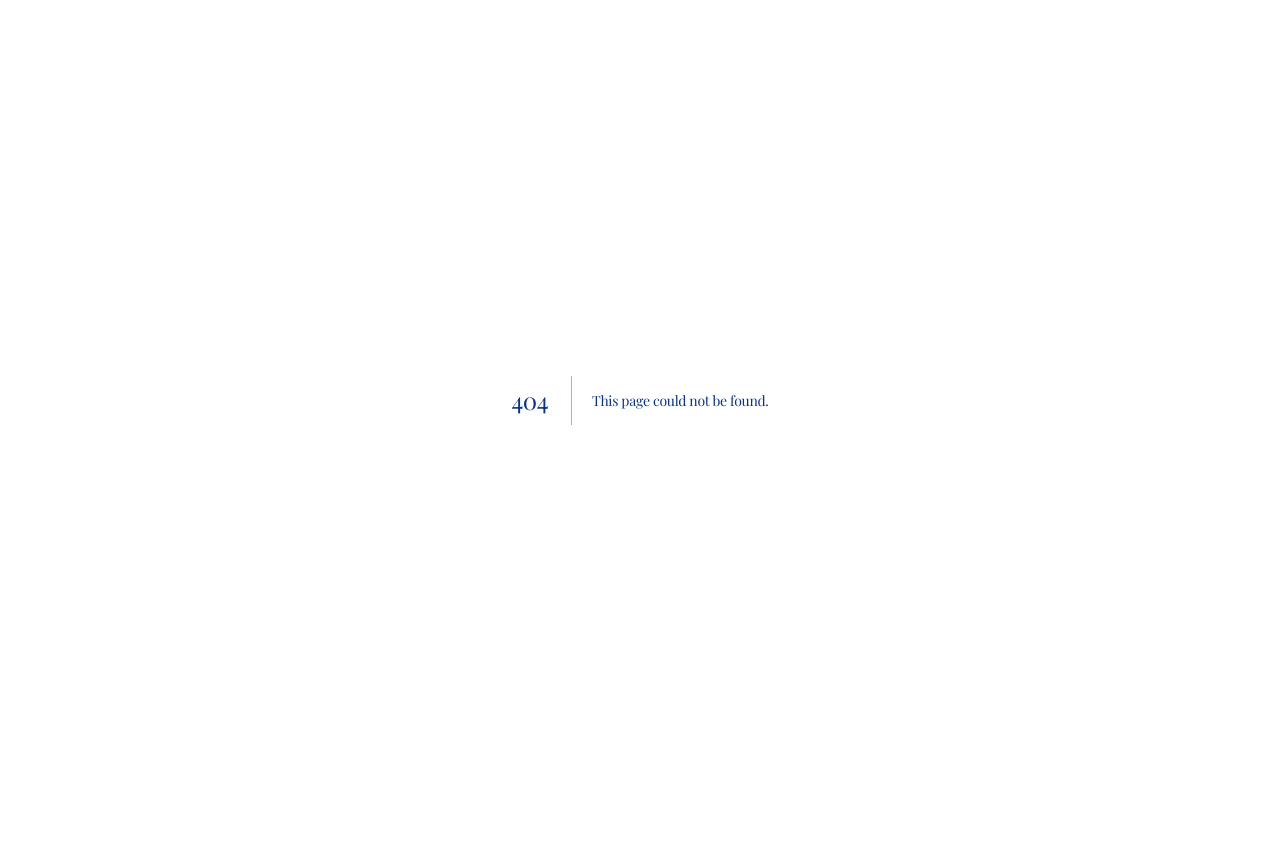
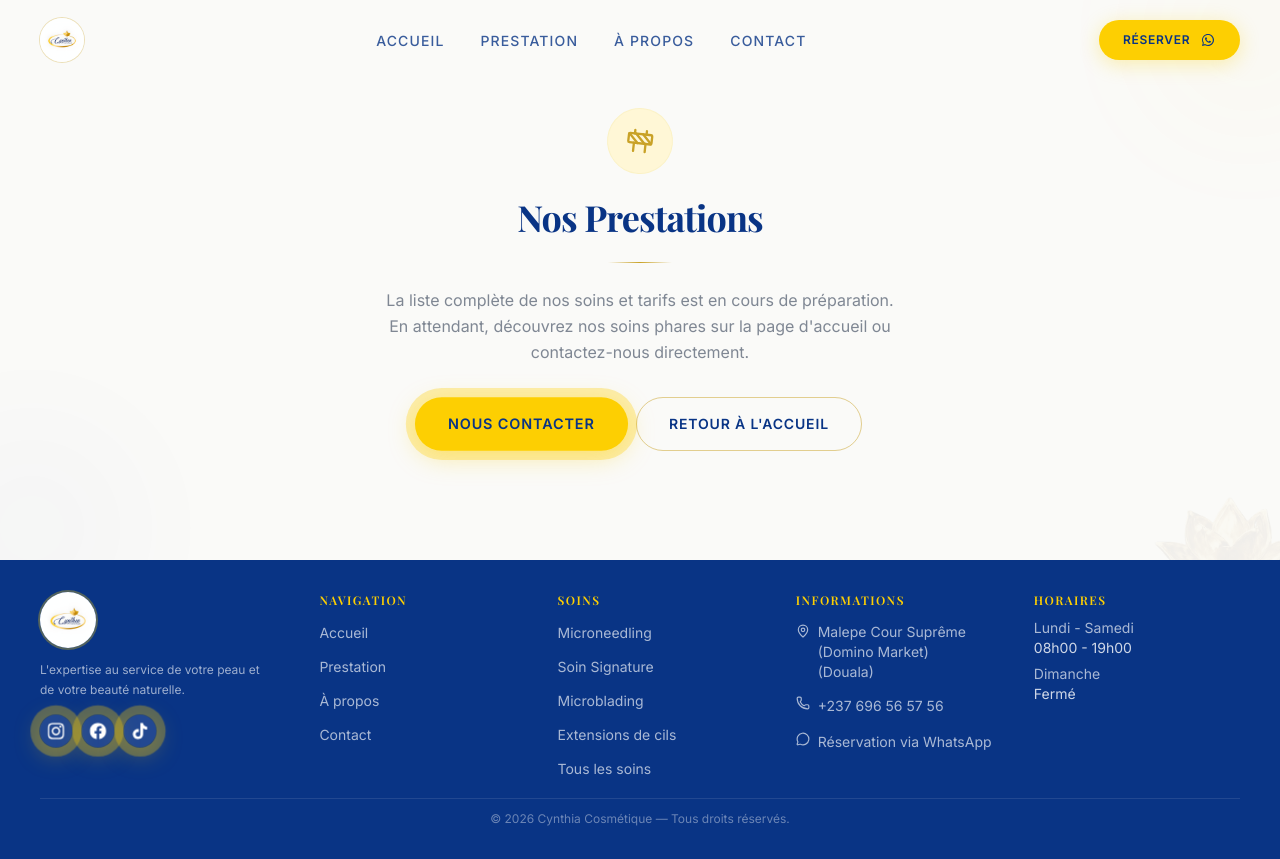
Before and after one commit to kenryalonzo/com.cythia.dev, a Next.js app: page /prestation in a window 1280 px wide. Before the commit this address had no page. Before the commit the page ends 800 px from the top, so only its background shows below. Built offline with nearby package versions, Linux system fonts and the light colour scheme.

Commit message:
feat: implement Loader and LoaderProvider components; update navigation links and add UnderConstruction pages

```diff
--- /dev/null
+++ b/app/a-propos/page.tsx
@@ -0,0 +1,25 @@
+import type { Metadata } from "next";
+import { Footer } from "@/components/Footer";
+import { Navbar } from "@/components/Navbar";
+import { UnderConstruction } from "@/components/UnderConstruction";
+
+export const metadata: Metadata = {
+	title: "À propos",
+	description:
+		"Découvrez Cynthia Cosmétique — notre histoire, notre expertise et notre passion pour la beauté naturelle à Douala.",
+};
+
+export default function AProposPage() {
+	return (
+		<>
+			<Navbar />
+			<main className="flex flex-1 flex-col">
+				<UnderConstruction
+					title="À propos"
+					subtitle="Découvrez bientôt notre histoire, notre expertise et ce qui fait de Cynthia Cosmétique un institut d'exception à Douala."
+				/>
+			</main>
+			<Footer />
+		</>
+	);
+}
--- /dev/null
+++ b/app/contact/page.tsx
@@ -0,0 +1,25 @@
+import type { Metadata } from "next";
+import { Footer } from "@/components/Footer";
+import { Navbar } from "@/components/Navbar";
+import { UnderConstruction } from "@/components/UnderConstruction";
+
+export const metadata: Metadata = {
+	title: "Contact",
+	description:
+		"Prenez rendez-vous ou contactez Cynthia Cosmétique à Douala. Soins du visage, microneedling, beauté du regard.",
+};
+
+export default function ContactPage() {
+	return (
+		<>
+			<Navbar />
+			<main className="flex flex-1 flex-col">
+				<UnderConstruction
+					title="Contact"
+					subtitle="Notre formulaire de contact et nos coordonnées complètes arrivent bientôt. En attendant, vous pouvez nous joindre directement via WhatsApp."
+				/>
+			</main>
+			<Footer />
+		</>
+	);
+}
--- a/app/layout.tsx
+++ b/app/layout.tsx
@@ -1,6 +1,7 @@
 import type { Metadata } from "next";
 import { Inter, Playfair_Display } from "next/font/google";
 import Script from "next/script";
+import { LoaderProvider } from "@/components/LoaderProvider";
 import "./globals.css";
 
 const playfair = Playfair_Display({
@@ -86,7 +87,7 @@
 			className={`${playfair.variable} ${inter.variable} h-full antialiased`}
 		>
 			<body className="min-h-full flex flex-col bg-ivory">
-				{children}
+				<LoaderProvider>{children}</LoaderProvider>
 				<Script id="scroll-restore" strategy="beforeInteractive">
 					{`if ('scrollRestoration' in history) { history.scrollRestoration = 'manual'; } window.scrollTo(0, 0);`}
 				</Script>
--- /dev/null
+++ b/app/prestation/page.tsx
@@ -0,0 +1,25 @@
+import type { Metadata } from "next";
+import { Footer } from "@/components/Footer";
+import { Navbar } from "@/components/Navbar";
+import { UnderConstruction } from "@/components/UnderConstruction";
+
+export const metadata: Metadata = {
+	title: "Prestation",
+	description:
+		"Découvrez tous les soins et prestations proposés par Cynthia Cosmétique à Douala : soins du visage, microneedling, microblading, extensions de cils.",
+};
+
+export default function PrestationPage() {
+	return (
+		<>
+			<Navbar />
+			<main className="flex flex-1 flex-col">
+				<UnderConstruction
+					title="Nos Prestations"
+					subtitle="La liste complète de nos soins et tarifs est en cours de préparation. En attendant, découvrez nos soins phares sur la page d'accueil ou contactez-nous directement."
+				/>
+			</main>
+			<Footer />
+		</>
+	);
+}
--- a/components/Explore.tsx
+++ b/components/Explore.tsx
@@ -17,26 +17,26 @@
 		title: "Soins du visage",
 		description: "Nettoyer, traiter et sublimer votre peau.",
 		image: "/assets/images/soin-visage.jpg",
-		href: "#soins-visage",
+		href: "/prestation",
 	},
 	{
 		title: "Beauté du regard",
 		description: "Sourcils parfaits, cils de rêve et regard sublimé.",
 		image: "/assets/images/beaute-au-regard.jpg",
-		href: "#beaute-regard",
+		href: "/prestation",
 	},
 	{
 		title: "Formations",
 		description:
 			"Apprenez un métier d'avenir avec nos formations certifiantes.",
 		image: "/assets/images/formation-soin.jpg",
-		href: "#formations",
+		href: "/prestation",
 	},
 	{
 		title: "À propos",
 		description: "Découvrez notre histoire, notre mission et nos valeurs.",
 		image: "/assets/images/candylip.webp",
-		href: "#a-propos",
+		href: "/a-propos",
 	},
 ];
 
--- a/components/Footer.tsx
+++ b/components/Footer.tsx
@@ -53,11 +53,11 @@
 ];
 
 const soins = [
-	{ label: "Microneedling", href: "#soins-phares" },
-	{ label: "Soin Signature", href: "#soins-phares" },
-	{ label: "Microblading", href: "#soins-phares" },
-	{ label: "Extensions de cils", href: "#soins-phares" },
-	{ label: "Tous les soins", href: "#soins-visage" },
+	{ label: "Microneedling", href: "/prestation" },
+	{ label: "Soin Signature", href: "/prestation" },
+	{ label: "Microblading", href: "/prestation" },
+	{ label: "Extensions de cils", href: "/prestation" },
+	{ label: "Tous les soins", href: "/prestation" },
 ];
 
 export function Footer() {
--- a/components/Hero.tsx
+++ b/components/Hero.tsx
@@ -219,7 +219,7 @@
 						Réserver maintenant
 					</Button>
 					<Button
-						href="#soins-phares"
+						href="/prestation"
 						variant="outline-gold"
 						size="lg"
 						className="hidden sm:inline-flex"
--- /dev/null
+++ b/components/Loader.tsx
@@ -0,0 +1,112 @@
+"use client";
+
+import { AnimatePresence, motion } from "framer-motion";
+import Image from "next/image";
+import { useEffect, useState } from "react";
+import { site } from "@/lib/site";
+
+export function Loader({ onComplete }: { onComplete: () => void }) {
+	const [phase, setPhase] = useState<"enter" | "exit">("enter");
+
+	useEffect(() => {
+		const enter = setTimeout(() => setPhase("exit"), 2000);
+		const done = setTimeout(() => onComplete(), 2600);
+		return () => {
+			clearTimeout(enter);
+			clearTimeout(done);
+		};
+	}, [onComplete]);
+
+	return (
+		<AnimatePresence>
+			{phase === "enter" || phase === "exit" ? (
+				<motion.div
+					initial={{ opacity: 1 }}
+					animate={{ opacity: 1 }}
+					exit={{ opacity: 0 }}
+					transition={{ duration: 0.6, ease: [0.22, 1, 0.36, 1] }}
+					className="fixed inset-0 z-[9999] flex flex-col items-center justify-center bg-ivory"
+				>
+					{/* Anneau doré extérieur */}
+					<motion.div
+						initial={{ scale: 0.6, opacity: 0, rotate: -30 }}
+						animate={
+							phase === "exit"
+								? { scale: 1.4, opacity: 0, rotate: 30 }
+								: { scale: 1, opacity: 1, rotate: 0 }
+						}
+						transition={{ duration: 0.8, ease: [0.22, 1, 0.36, 1] }}
+						className="relative"
+					>
+						{/* Glow arrière */}
+						<div
+							aria-hidden
+							className="absolute -inset-8 rounded-full opacity-30 blur-2xl"
+							style={{
+								background:
+									"radial-gradient(circle, rgba(253,207,2,0.4) 0%, transparent 70%)",
+							}}
+						/>
+						{/* Cercle doré */}
+						<div
+							aria-hidden
+							className="absolute -inset-3 rounded-full border-2 border-gold/20"
+						/>
+						{/* Logo */}
+						<div className="relative h-20 w-20 overflow-hidden rounded-full ring-2 ring-gold/40 sm:h-24 sm:w-24">
+							<Image
+								src="/assets/logo-cynthia.png"
+								alt={site.brand}
+								fill
+								priority
+								sizes="96px"
+								className="object-cover"
+							/>
+						</div>
+					</motion.div>
+
+					{/* Marque */}
+					<motion.div
+						initial={{ opacity: 0, y: 16 }}
+						animate={
+							phase === "exit" ? { opacity: 0, y: -12 } : { opacity: 1, y: 0 }
+						}
+						transition={{
+							duration: 0.7,
+							delay: 0.3,
+							ease: [0.22, 1, 0.36, 1],
+						}}
+						className="mt-6 text-center"
+					>
+						<h1 className="font-display text-2xl font-bold tracking-tight text-royal sm:text-3xl">
+							{site.brand}
+						</h1>
+						{/* Ligne dorée */}
+						<motion.div
+							initial={{ scaleX: 0 }}
+							animate={phase === "exit" ? { scaleX: 0 } : { scaleX: 1 }}
+							transition={{
+								duration: 0.8,
+								delay: 0.5,
+								ease: [0.22, 1, 0.36, 1],
+							}}
+							className="mx-auto mt-3 h-px w-24 origin-center bg-gradient-to-r from-transparent via-gold to-transparent"
+						/>
+						<motion.p
+							initial={{ opacity: 0 }}
+							animate={phase === "exit" ? { opacity: 0 } : { opacity: 1 }}
+							transition={{
+								duration: 0.6,
+								delay: 0.7,
+								ease: [0.22, 1, 0.36, 1],
+							}}
+							className="mt-3 font-sans text-xs tracking-[0.15em] text-gold-deep/70 uppercase sm:text-sm"
+						>
+							{site.baseline}
+						</motion.p>
+					</motion.div>
+				</motion.div>
+			) : null}
+		</AnimatePresence>
+	);
+}
--- /dev/null
+++ b/components/LoaderProvider.tsx
@@ -0,0 +1,19 @@
+"use client";
+
+import { useCallback, useState } from "react";
+import { Loader } from "@/components/Loader";
+
+export function LoaderProvider({ children }: { children: React.ReactNode }) {
+	const [loaded, setLoaded] = useState(false);
+
+	const handleComplete = useCallback(() => setLoaded(true), []);
+
+	return (
+		<>
+			{!loaded ? <Loader onComplete={handleComplete} /> : null}
+			<div style={{ opacity: loaded ? 1 : 0, transition: "opacity 0.4s ease" }}>
+				{children}
+			</div>
+		</>
+	);
+}
--- /dev/null
+++ b/components/UnderConstruction.tsx
@@ -0,0 +1,107 @@
+"use client";
+
+import { motion } from "framer-motion";
+import { Construction } from "lucide-react";
+import Image from "next/image";
+import { Button } from "@/components/ui/Button";
+import { Reveal } from "@/components/ui/Reveal";
+import { waLink } from "@/lib/site";
+
+type UnderConstructionProps = {
+	title: string;
+	subtitle?: string;
+};
+
+export function UnderConstruction({ title, subtitle }: UnderConstructionProps) {
+	return (
+		<section className="relative flex min-h-[70vh] items-center justify-center overflow-hidden bg-ivory py-20">
+			{/* Décor doré */}
+			<div
+				aria-hidden
+				className="pointer-events-none absolute inset-0 overflow-hidden"
+			>
+				<div
+					className="absolute -right-32 -top-32 h-80 w-80 rounded-full opacity-[0.04] blur-3xl"
+					style={{
+						background: "radial-gradient(circle, #fdcf02 0%, transparent 70%)",
+					}}
+				/>
+				<div
+					className="absolute -bottom-32 -left-32 h-80 w-80 rounded-full opacity-[0.03] blur-3xl"
+					style={{
+						background: "radial-gradient(circle, #093485 0%, transparent 70%)",
+					}}
+				/>
+
+				{/* Lotus décoratif */}
+				<motion.div
+					animate={{ y: [0, -8, 0], rotate: [0, 3, 0] }}
+					transition={{ duration: 6, repeat: Infinity, ease: "easeInOut" }}
+					className="absolute -bottom-20 right-0 h-[200px] w-[200px] translate-x-1/4 opacity-[0.06]"
+				>
+					<Image
+						src="/assets/images/floor-dore-image.png"
+						alt=""
+						fill
+						sizes="200px"
+						className="object-contain"
+					/>
+				</motion.div>
+			</div>
+
+			<div className="container-luxe relative">
+				<div className="mx-auto flex max-w-lg flex-col items-center text-center">
+					{/* Icône */}
+					<Reveal direction="none">
+						<motion.div
+							animate={{ rotate: [0, -8, 0, 8, 0] }}
+							transition={{ duration: 3, repeat: Infinity, ease: "easeInOut" }}
+							className="flex h-16 w-16 items-center justify-center rounded-full bg-gold-soft ring-1 ring-gold/20"
+						>
+							<Construction size={28} className="text-gold-deep" />
+						</motion.div>
+					</Reveal>
+
+					{/* Titre */}
+					<Reveal delay={0.1}>
+						<h1 className="mt-6 font-display text-3xl font-bold leading-[1.15] tracking-tight text-royal sm:text-4xl">
+							{title}
+						</h1>
+					</Reveal>
+
+					{/* Séparateur doré */}
+					<Reveal delay={0.15}>
+						<div className="mx-auto mt-6 h-px w-16 bg-gradient-to-r from-transparent via-gold-deep to-transparent" />
+					</Reveal>
+
+					{/* Message */}
+					<Reveal delay={0.2}>
+						<p className="mt-6 font-sans text-base leading-relaxed text-slate-ink/70">
+							{subtitle ||
+								"Cette page est en cours de développement. Nous travaillons activement à créer une expérience unique pour vous."}
+						</p>
+					</Reveal>
+
+					{/* CTAs */}
+					<Reveal
+						delay={0.3}
+						className="mt-8 flex flex-col items-center gap-3 sm:flex-row"
+					>
+						<Button
+							href={waLink()}
+							external
+							variant="gold"
+							size="lg"
+							className="animate-pulse-glow shadow-gold"
+						>
+							Nous contacter
+						</Button>
+						<Button href="/" variant="outline-gold" size="lg">
+							Retour à l'accueil
+						</Button>
+					</Reveal>
+				</div>
+			</div>
+		</section>
+	);
+}
--- a/lib/site.ts
+++ b/lib/site.ts
@@ -22,10 +22,10 @@
 } as const;
 
 export const navLinks = [
-	{ label: "Accueil", href: "#accueil" },
-	{ label: "Prestation", href: "#soins-phares" },
-	{ label: "À propos", href: "#a-propos" },
-	{ label: "Contact", href: "#contact" },
+	{ label: "Accueil", href: "/" },
+	{ label: "Prestation", href: "/prestation" },
+	{ label: "À propos", href: "/a-propos" },
+	{ label: "Contact", href: "/contact" },
 ] as const;
 
 /** Builds a wa.me link with a prefilled message. */
```
